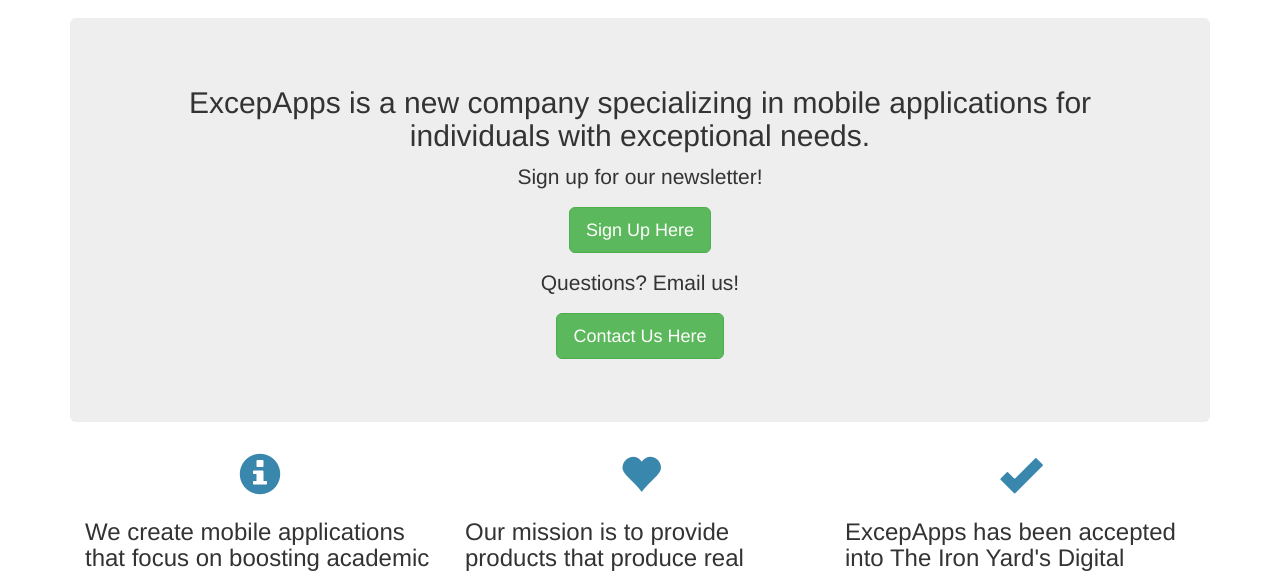
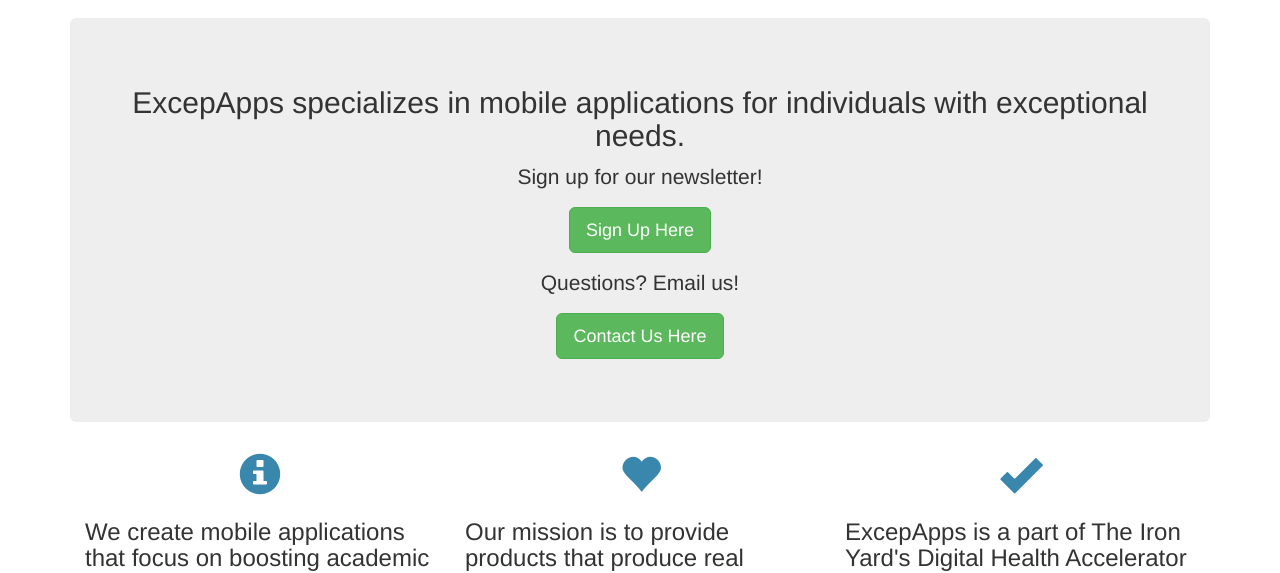
Before and after one commit to ryanpoplin/compsite, a plain HTML site: page source/index.html in a window 1280 px wide. Shown: the part 312-885 px from the top of the page. Drawn offline with nearby package versions, Linux system fonts and the light colour scheme; a script that the page names is missing.

Commit message:
Updates...

```diff
--- a/source/index.html
+++ b/source/index.html
@@ -77,7 +77,7 @@
             </div>
             <section>
                 <div class="jumbotron jumbotron-margin-top">
-                    <h2 class="text-center">ExcepApps is a new company specializing in mobile applications for individuals with exceptional needs.</h2>
+                    <h2 class="text-center">ExcepApps specializes in mobile applications for individuals with exceptional needs.</h2>
                     <p class="text-center">Sign up for our newsletter!</p>
                     <p class="text-center"><a class="btn btn-success btn-lg" data-toggle="modal" data-target="#textModal" href="#textModal">Sign Up Here</a></p>
                     <p class="text-center">Questions? Email us!</p>
@@ -94,7 +94,7 @@
             </div>
             <div class="col-sm-4 text-center" style="margin-bottom: 20px;">
                 <b class="glyphicon glyphicons glyphicon-ok"></b>
-                <h3 style="text-align: left;">ExcepApps has been accepted into The Iron Yard's Digital Health Accelerator Program!</h3>
+                <h3 style="text-align: left;">ExcepApps is a part of The Iron Yard's Digital Health Accelerator Program!</h3>
                 <div class="text-center">
                     <a href="http://www.theironyard.com" target="a_link"><img src="http://theironyard.com/images/iron-yard-logo.svg" alt="The Iron Yard"></a>
                 </div>
```
